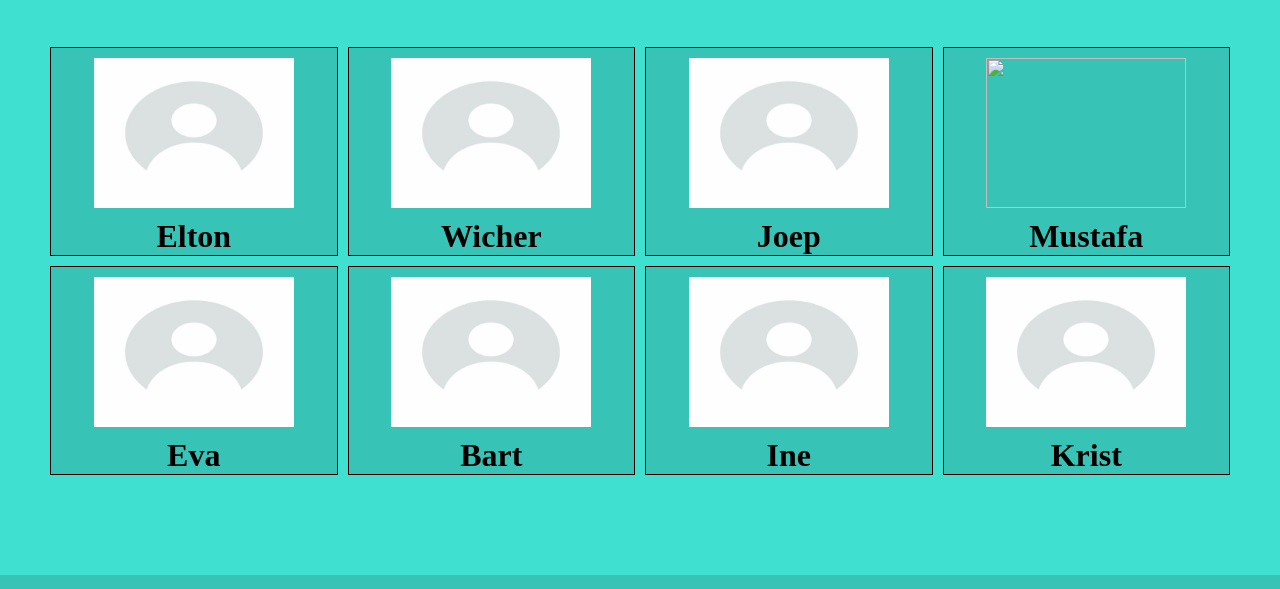
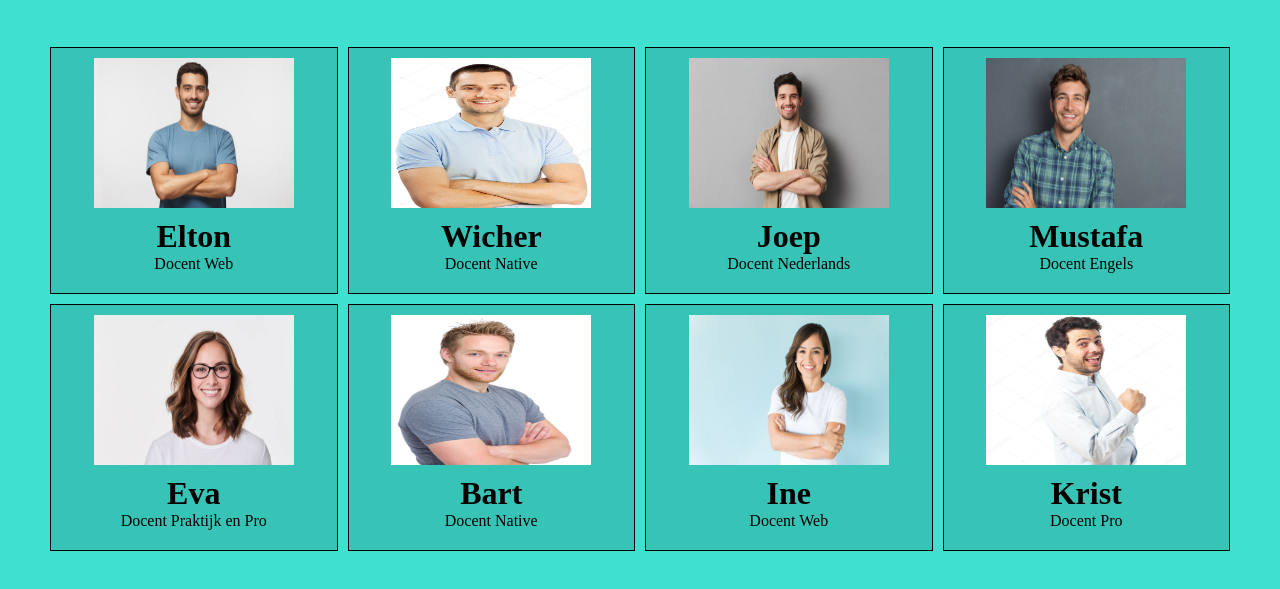
Before and after one commit to sylly36/Pra1C, a plain HTML site: page index.html in a window 1280 px wide. Shown: the part 1763-2352 px from the top of the page. Drawn offline with Linux system fonts and the light colour scheme.

Commit message:
update van docenten

```diff
--- a/index.html
+++ b/index.html
@@ -81,38 +81,47 @@
 
         <div class="docentenPanel">
             <div class="docent">
-                <img src="images/docent.jpg">
+                <img src="images/elton.jpeg">
                 <h1>Elton</h1>
+                <p>Docent Web</p>
             </div>
             <div class="docent">
-                <img src="images/docent.jpg">
+                <img src="images/wicher.jpg">
                 <h1>Wicher</h1>
+                <p>Docent Native</p>
             </div>
             <div class="docent">
-                <img src="images/docent.jpg">
+                <img src="images/Joep.jpg">
                 <h1>Joep</h1>
+                <p>Docent Nederlands</p>
             </div>
             <div class="docent">
-                <img src="images//docent.jpg">
+                <img src="images/Mustafa.jpg">
                 <h1>Mustafa</h1>
+                <p>Docent Engels</p>
             </div>
             <div class="docent">
-                <img src="images/docent.jpg">
+                <img src="images/eva.jpg">
                 <h1>Eva</h1>
+                <p>Docent Praktijk en Pro</p>
             </div>
             <div class="docent">
-                <img src="images/docent.jpg">
+                <img src="images/bart.jpg">
                 <h1>Bart</h1>
+                <p>Docent Native</p>
             </div>
             <div class="docent">
-                <img src="images/docent.jpg">
+                <img src="images/ine.jpg">
                 <h1>Ine</h1>
+                <p>Docent Web</p>
             </div>
             <div class="docent">
-                <img src="images/docent.jpg">
+                <img src="images/krist.jpg">
                 <h1>Krist</h1>
+                <p>Docent Pro</p>
             </div>
         </div>
+
     </main>
 
     <footer>
--- a/style.css
+++ b/style.css
@@ -69,6 +69,10 @@ main{
     padding: 10px;
     height: 150px;
     width: 200px;
+}
+
+.docent p{
+    margin: 0 20px 20px 20px;
 }
 .blokInfo{
     border: black 1px solid;
```
Also changed, not shown: images/Joep.jpg (added), images/Mustafa.jpg (added), images/bart.jpg (added), images/elton.jpeg (added), images/eva.jpg (added), images/ine.jpg (added), images/krist.jpg (added), images/wicher.jpg (added).
